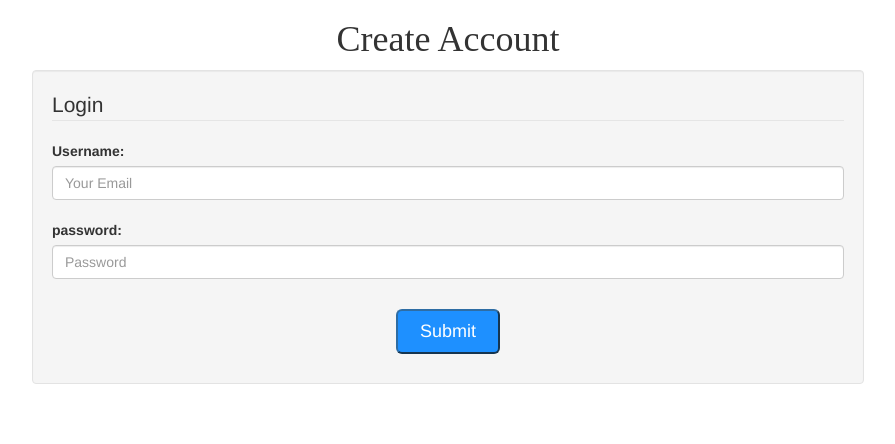
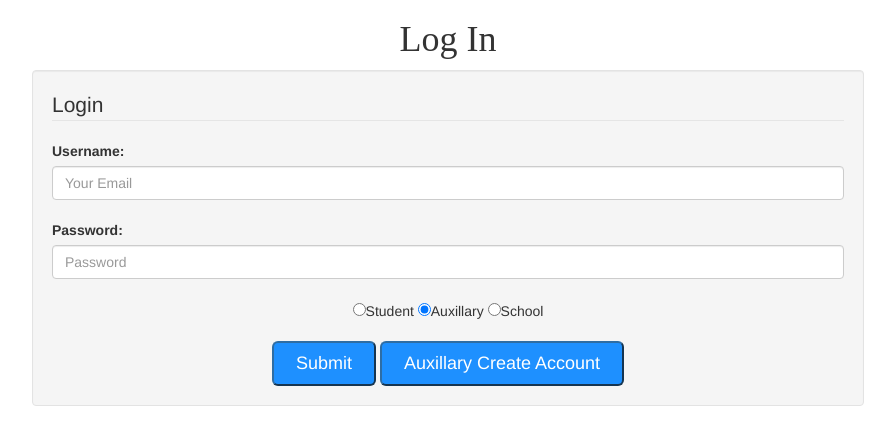
Before and after one commit to gioescobar9/GeorgiaGirlsState, a plain HTML site: page bootStrapMoqups/auxiliaryAccountCreation.html in a window 1280 px wide. Shown: the whole page, without its empty margins (192-1087 px from the left). Drawn offline with nearby package versions, Linux system fonts and the light colour scheme.

Commit message:
Add files via upload

```diff
--- a/bootStrapMoqups/auxiliaryAccountCreation.html
+++ b/bootStrapMoqups/auxiliaryAccountCreation.html
@@ -1,31 +1,40 @@
 <!DOCTYPE html>
-<html>
+<html ng-app = "loginPage">
   <script src="http://ajax.googleapis.com/ajax/libs/angularjs/1.4.8/angular.min.js"></script>
   <head>
-  <title>Create Account</title>
+    <title>Log In</title>
     <meta charset="utf-8">
     <meta name="viewport" content="width=device-width, initial-scale=1">
     <link rel="stylesheet" href="https://maxcdn.bootstrapcdn.com/bootstrap/3.3.7/css/bootstrap.min.css">
     <script src="https://ajax.googleapis.com/ajax/libs/jquery/1.12.4/jquery.min.js"></script>
     <script src="https://maxcdn.bootstrapcdn.com/bootstrap/3.3.7/js/bootstrap.min.js"></script>
+    <script src="loginController.js"></script>
     <link rel="stylesheet" type="text/css" href="styleSheet.css">
   </head>
-<h1 align="center">Create Account</h1>
+  <body ng-controller="loginController">
+    <h1 align="center">Log In</h1>
 
     <!--<div ng-app="myApp" ng-controller="myCtrl">-->
-<p>
-    <form>
 
     <div class="form-group">
         <div class="well">
+          <form ng-submit="goTo()">
             <legend>Login</legend>
+
             <label for = "Username:">Username:</label><br>
             <input type="text" class="form-control" id="username" maxlength="20"  placeholder="Your Email"><br>
-    <label for = "password">password: </label><br>
+            <label for = "password">Password: </label><br>
             <input  type="text" class="form-control" id="password" maxlength="20" placeholder="Password"><br>
-</p>
+            <div class = "radioButtons">
+              <input type="radio" ng-model="loginType" value="student" name="type"/>Student
+              <input type="radio" ng-model="loginType" value="auxillary" name="type" checked="checked"/>Auxillary
+              <input type="radio" ng-model="loginType" value="school" name="type"/>School<br><br>
 
-<p>
-    <p>
               <button type="submit" class="button btn-primary" color="white">Submit</button>
-</p>
+              <button type="button" class="button btn-primary" color="white" ng-click = "goTo('/createAuxillaryAccount.html')">Auxillary Create Account</button>
+            </div>
+          </form>
+      </div>
+    </div>
+  </body>
+</html>
--- a/bootStrapMoqups/styleSheet.css
+++ b/bootStrapMoqups/styleSheet.css
@@ -16,6 +16,10 @@
          margin:0 auto;
     }
 
+    .radioButtons{
+      text-align: center;
+    }
+
     p{
         text-align: center;
     }
@@ -26,6 +30,7 @@
         background-color: dodgerblue;
         color:white;
         font-size:18px;
+        text-align: center;
     }
     .button:hover{
         background-color:royalblue;
```
Also changed, not shown: bootStrapMoqups/createAuxiliaryAccount.html (+7 -5 lines). Lines whose indentation alone changed are shown as unchanged.
